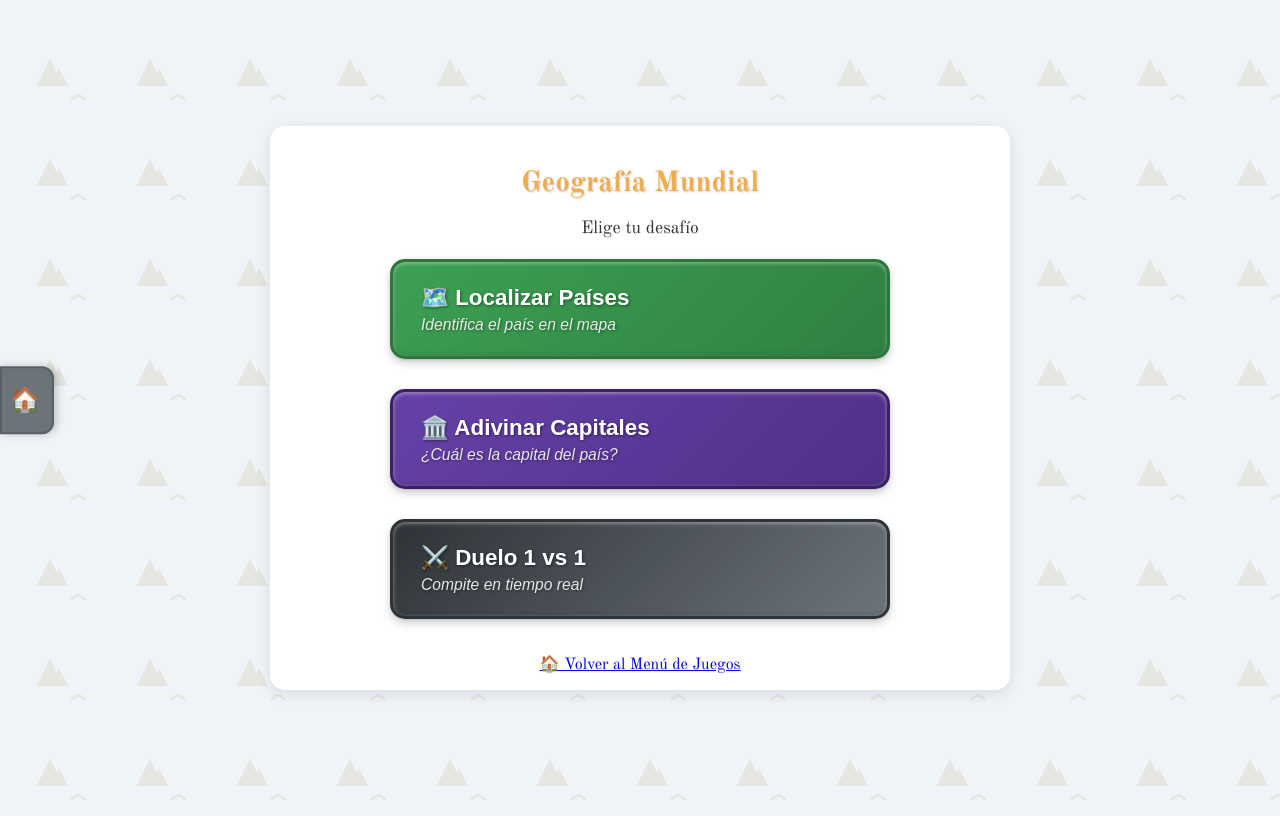
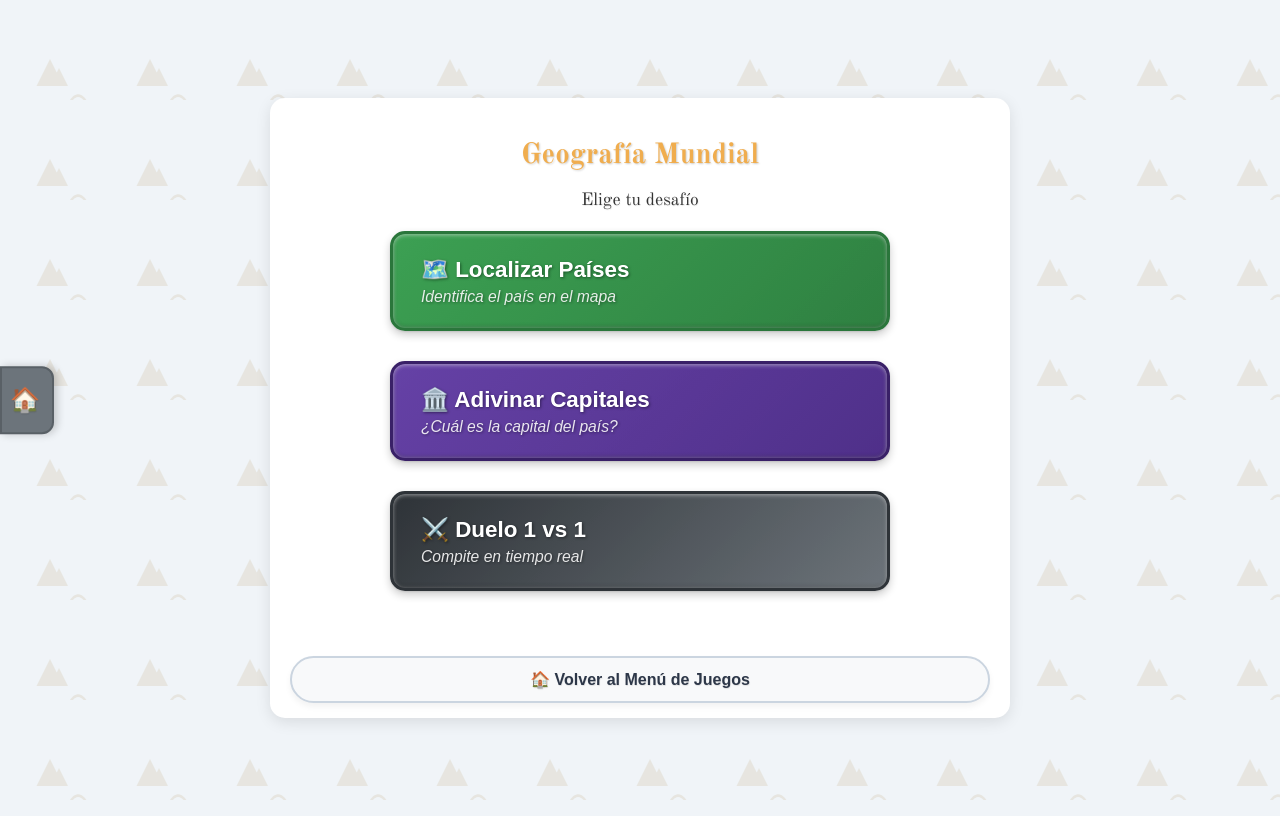
Before and after one commit to afernandezaguirre04-arch/QuizzGeografiaMultijugador.github.io, a plain HTML site: page index.html in a window 1280 px wide. Drawn offline with nearby package versions, Linux system fonts and the light colour scheme.

Commit message:
Update style.css

```diff
--- a/style.css
+++ b/style.css
@@ -658,6 +658,29 @@ body {
     outline: none;
     margin-bottom: 10px;
 }
+/* --- ESTILO DEL BOTÓN "VOLVER AL MENÚ" --- */
+.btn-portal {
+    display: inline-block;       /* Necesario para que respete el tamaño */
+    margin-top: 30px;            /* Lo separa de los botones de arriba */
+    padding: 12px 24px;          /* Lo hace "gordito" (relleno) */
+    background-color: #f8f9fa;   /* Fondo blanco/grisáceo limpio */
+    color: #2d3748;              /* Letra gris oscura */
+    text-decoration: none;       /* Quita el subrayado típico de los enlaces */
+    border-radius: 50px;         /* Bordes totalmente redondos */
+    border: 2px solid #cbd5e0;   /* Un borde gris suave */
+    font-weight: bold;           /* Letra en negrita */
+    font-family: sans-serif;     /* Fuente sencilla y legible */
+    transition: all 0.2s ease;   /* Para que la animación sea suave */
+    box-shadow: 0 4px 6px rgba(0,0,0,0.05); /* Sombra muy sutil */
+}
+
+/* Efecto al pasar el ratón por encima */
+.btn-portal:hover {
+    background-color: #e2e8f0;   /* Se oscurece un poco */
+    transform: translateY(-3px); /* Se levanta un poquito */
+    box-shadow: 0 6px 8px rgba(0,0,0,0.1);
+    border-color: #a0aec0;
+}
 
 #room-code-input:focus {
     border-color: var(--color-primario);
```
